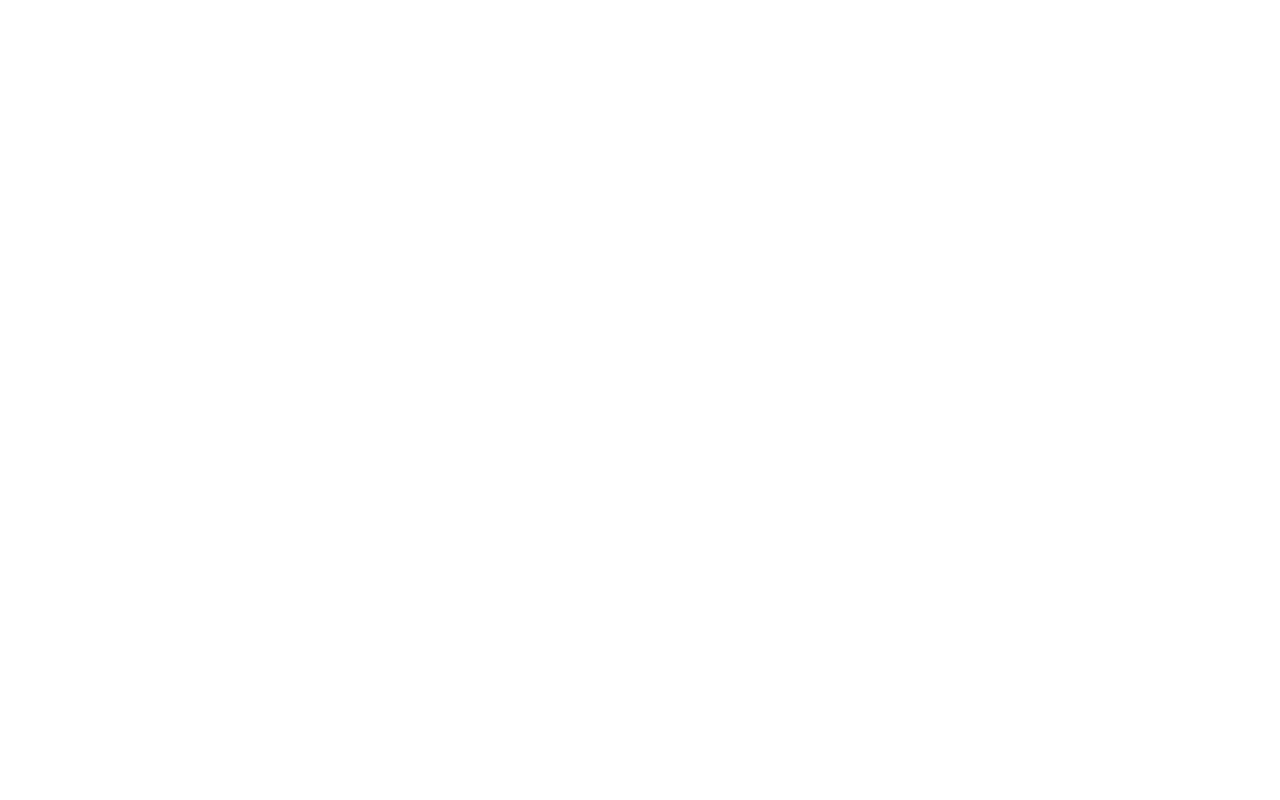
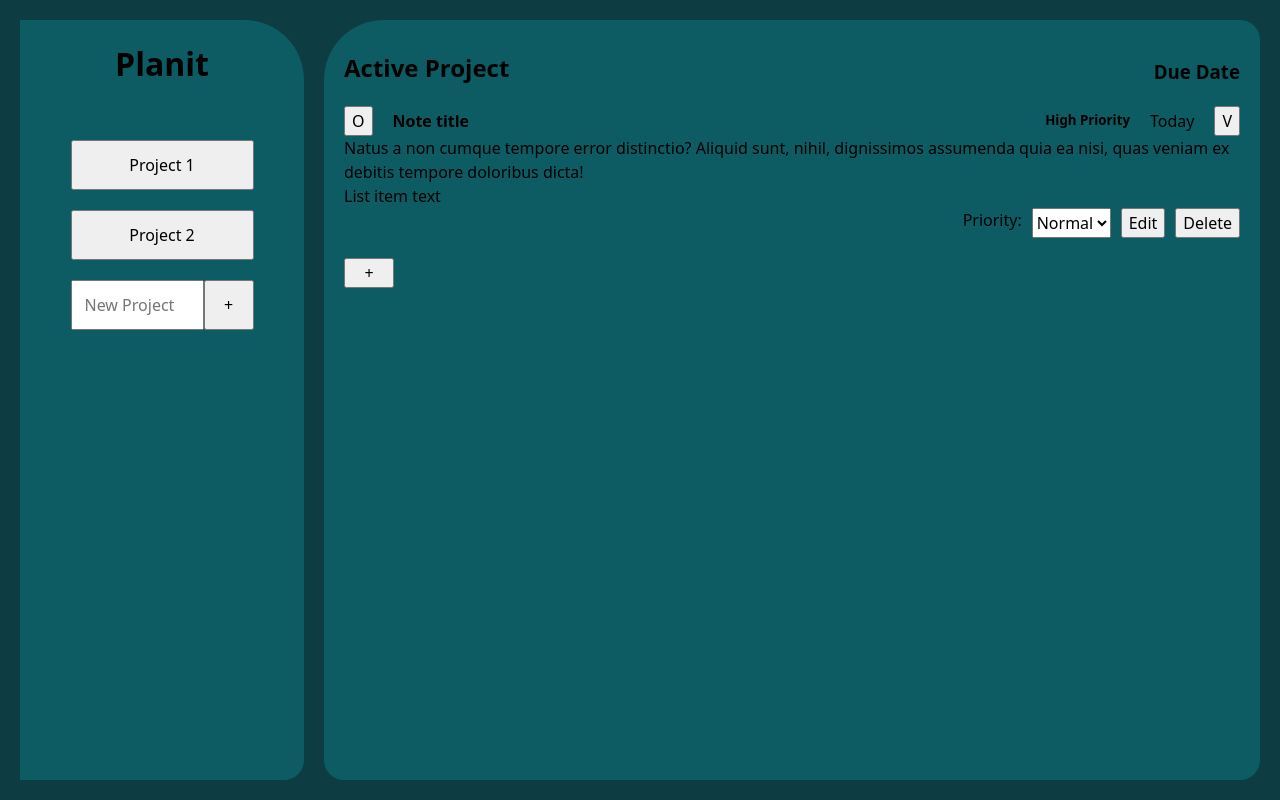
Before and after one commit to See-Monkey/todo, a website built with webpack: page src/index.html in a window 1280 px wide. Built offline with nearby package versions, Linux system fonts and the light colour scheme.

Commit message:
Add HTML / CSS structure & img assets

```diff
--- a/src/css/style.css
+++ b/src/css/style.css
@@ -37,4 +37,178 @@ h1, h2, h3, h4, h5, h6 {
 
 /* ============ global ============ */
 :root {
+  --black: #222223;
+  --gray: #838386;
+  --silver: #c1c1c0;
+  --white: #fffffa;
+  --d-green: #0d3d42;
+  --green: #0d5c63;
+  --teal: #247b7b;
+  --l-teal: #44a1a0;
+  --blue: #78cdd7;
+  --red: #ae1c2a;
 }
+
+.container {
+  background-color: var(--d-green);
+  height: 100vh;
+  width: 100vw;
+  display: grid;
+  grid-template-columns: 1fr 5fr;
+  padding: 20px;
+  gap: 20px;
+}
+
+/* ============ sidebar ============ */
+.sidebar {
+  background-color: var(--green);
+  display: grid;
+  justify-items: center;
+  align-items: stretch;
+  grid-template-rows: 80px;
+  grid-auto-rows: 50px;
+  gap: 20px;
+  padding: 20px;
+  border-radius: 0px 60px 20px 0px;
+}
+
+.logo {
+  display: flex;
+}
+
+.logoImg {
+
+}
+
+h1 {
+
+}
+
+button.project {
+  width: 75%;
+}
+
+.addProject {
+  width: 75%;
+  display: flex;
+  justify-content: center;
+}
+
+input.inputProject {
+  min-width: 0px;
+  flex: 1;
+  padding: 12px;
+}
+
+#addProjectBtn {
+  width: 50px;
+}
+
+/* ============ content ============ */
+.content {
+  background-color: var(--green);
+  padding: 20px;
+  display: flex;
+  flex-direction: column;
+  gap: 20px;
+  border-radius: 60px 20px 20px 20px;
+}
+
+.header {
+  display: flex;
+  justify-content: space-between;
+  align-items: flex-end;
+  margin-top: 10px;
+}
+
+h2.activeProject {
+
+}
+
+h3 {
+
+}
+
+.note {
+
+}
+
+.noteHeader {
+  display: flex;
+  gap: 20px;
+  align-items: center;
+}
+
+#noteCheckedBtn {
+
+}
+
+h4 {
+
+}
+
+h5 {
+  margin-left: auto;
+}
+
+.dueDate {
+
+}
+
+#expandBtn {
+
+}
+
+.noteBody {
+
+}
+
+.desc {
+
+}
+
+.list {
+
+}
+
+.listItem {
+
+}
+
+.listIcon {
+
+}
+
+.listItem p {
+
+}
+
+.noteCtrl {
+  display: flex;
+  justify-content: flex-end;
+  gap: 10px;
+}
+
+.noteCtrl label {
+
+}
+
+.noteCtrl select {
+
+}
+
+.noteCtrl button {
+
+}
+
+#editNoteBtn {
+
+}
+
+#deleteNoteBtn {
+
+}
+
+#addNoteBtn {
+  width: 50px;
+}
--- a/src/index.html
+++ b/src/index.html
@@ -6,6 +6,58 @@
     <title>Planet</title>
 </head>
 <body>
+    <div class="container">
+        <div class="sidebar">
+            <div class="logo">
+                <div class="logoImg">
 
+                </div>
+                <h1>Planit</h1>
+            </div>
+            <button class="project">Project 1</button>
+            <button class="project">Project 2</button>
+            <div class="addProject">
+                <input type="text" class="inputProject" placeholder="New Project" size="13">
+                <button id="addProjectBtn">+</button>
+            </div>
+        </div>
+        <div class="content">
+            <div class="header">
+                <h2 class="activeProject">Active Project</h2>
+                <h3>Due Date</h3>
+            </div>
+            <div class="note">
+                <div class="noteHeader">
+                    <button id="noteCheckedBtn">O</button>
+                    <h4 class="noteTitle">Note title</h4>
+                    <h5 class="priorityFlag">High Priority</h5>
+                    <p class="dueDate">Today</p>
+                    <button id="expandBtn">V</button>
+                </div>
+                <div class="noteBody">
+                    <div class="desc">
+                        Natus a non cumque tempore error distinctio? Aliquid sunt, nihil, dignissimos assumenda quia ea nisi, quas veniam ex debitis tempore doloribus dicta!
+                    </div>
+                    <div class="list">
+                        <div class="listItem">
+                            <div class="listIcon"></div>
+                            <p>List item text</p>
+                        </div>
+                    </div>
+                    <div class="noteCtrl">
+                        <label for="priority">Priority:</label>
+                        <select id="priority" name="priority">
+                            <option value="high">High</option>
+                            <option value="normal" selected>Normal</option>
+                            <option value="low">Low</option>
+                        </select>
+                        <button id="editNoteBtn">Edit</button>
+                        <button id="deleteNoteBtn">Delete</button>
+                    </div>
+                </div>
+            </div>
+            <button id="addNoteBtn">+</button>
+        </div>
+    </div>
 </body>
 </html>
```
Also changed, not shown: src/img/checked.svg (added), src/img/collapse.svg (added), src/img/color scheme.png (added), src/img/delete.svg (added), src/img/edit.svg (added), src/img/expand.svg (added), src/img/planet.svg (added), src/img/plus.svg (added), src/img/sort.svg (added), src/img/toggle-switch-off.svg (added), src/img/toggle-switch-on.svg (added), src/img/unchecked.svg (added).
